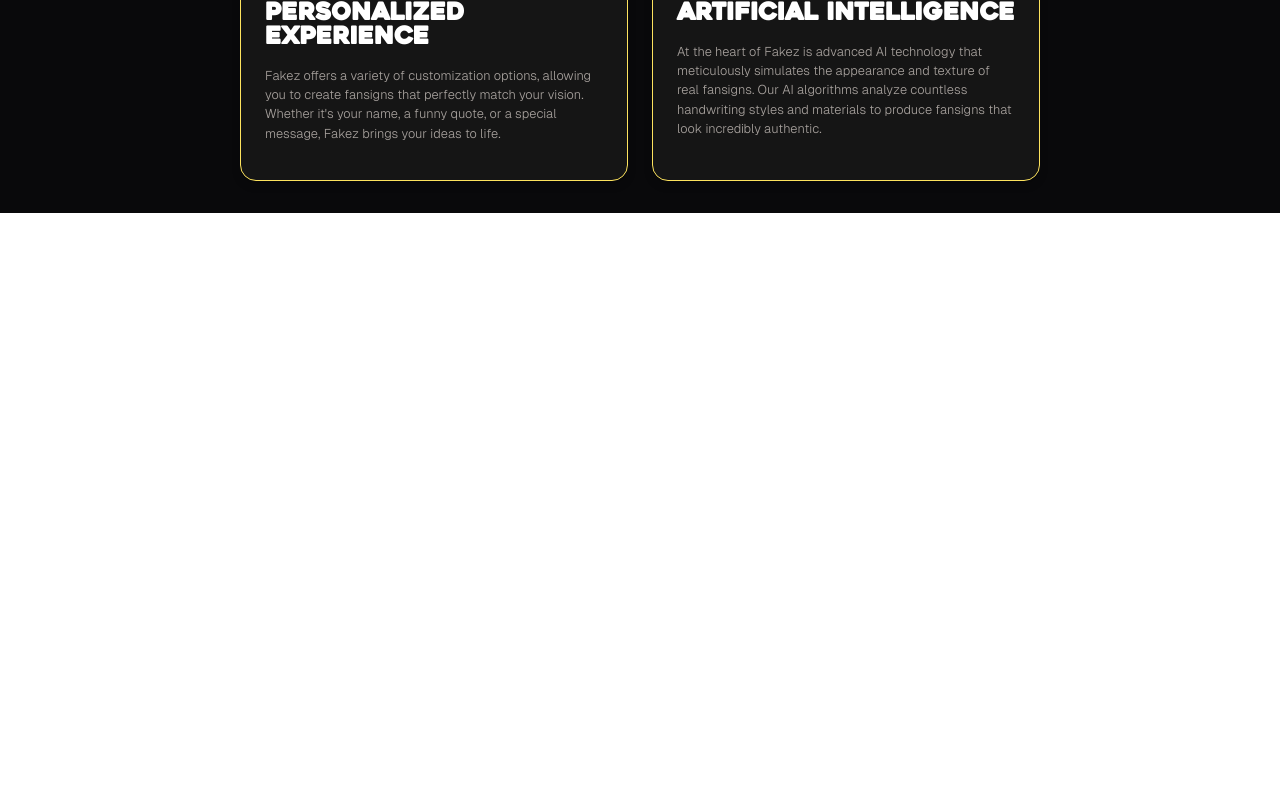
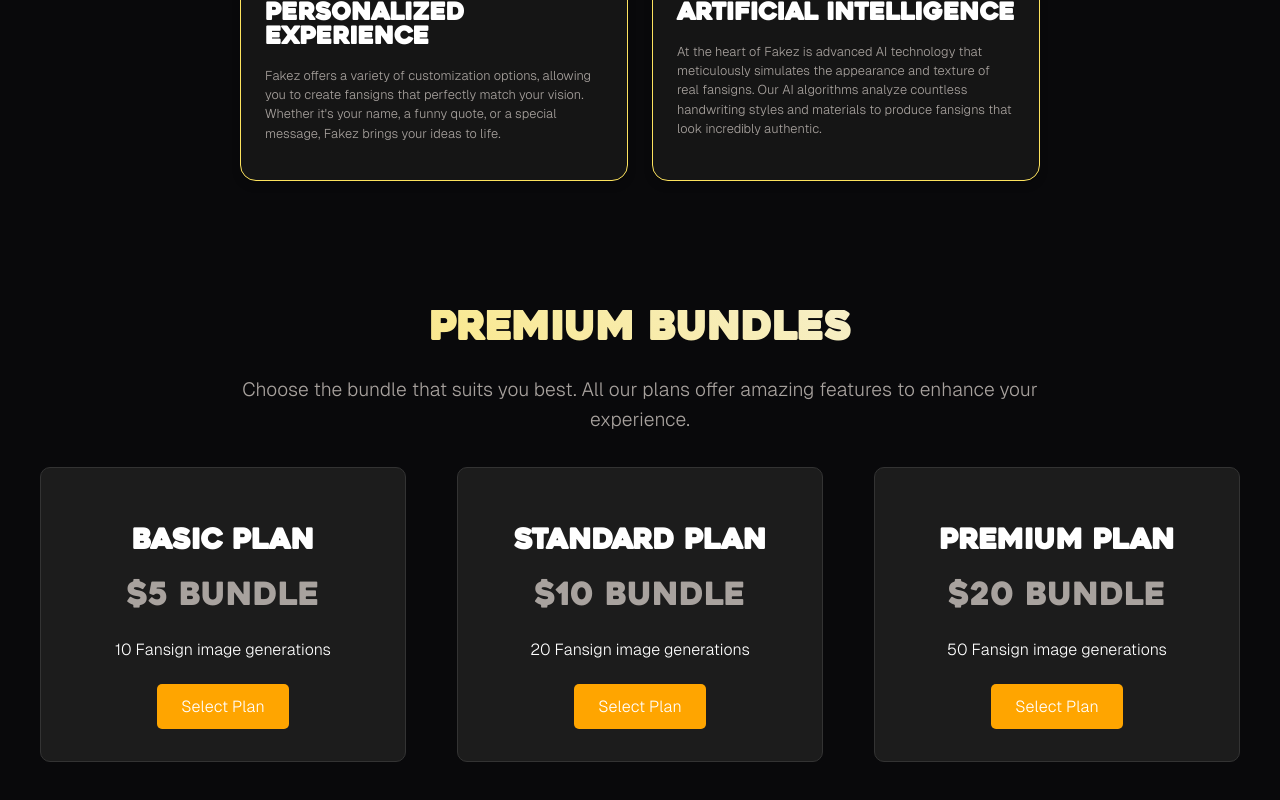
Before and after one commit to profsleezy/fakez, a React (Create React App) app: page / in a window 1280 px wide. Shown: the part 1274-2074 px from the top of the page. Before the commit the page ends 1487 px from the top, so only its background shows below. Built offline with nearby package versions, Linux system fonts and the light colour scheme.

Commit message:
"Added import and component for PricingSection"

```diff
--- a/src/App.js
+++ b/src/App.js
@@ -3,6 +3,7 @@
 import HeroSection from './components/HeroSection';
 import Header from "./components/Header";
 import About from "./components/AboutSection";
+import Pricing from "./components/PricingSection";
 
 function App() {
   return (
@@ -10,6 +11,7 @@
       <Header />
       <HeroSection />
       <About />
+      <Pricing />
     </div>
   );
 }
--- /dev/null
+++ b/src/components/PricingSection.css
@@ -0,0 +1,92 @@
+/* Pricing Section Styles */
+.pricing-section {
+    padding: 4rem 2rem;
+    background-color: #09090B;
+    color: #ffffff;
+    text-align: center;
+  }
+
+  .pricing-content {
+    max-width: 1200px;
+    margin: 0 auto;
+  }
+
+  .pricing-content h2 {
+    font-family: 'Heavitas', sans-serif;
+    font-size: 2.5rem;
+    margin-bottom: 1.5rem;
+    background: linear-gradient(45deg, #FDE35E, #F3F4F6);
+    -webkit-background-clip: text;
+    -webkit-text-fill-color: transparent;
+  }
+
+  .pricing-content p {
+    font-family: 'Geist', sans-serif;
+    font-size: 1.2rem;
+    line-height: 1.6;
+    color: #A8A29E;
+    margin-bottom: 2rem;
+    max-width: 800px;
+    margin-left: auto;
+    margin-right: auto;
+  }
+
+  .pricing-cards {
+    display: flex;
+    justify-content: space-between;
+    gap: 1.5rem;
+    flex-wrap: wrap; /* Ensure cards wrap on smaller screens */
+  }
+
+  .pricing-card {
+    background-color: #1c1c1c;
+    border-radius: 10px;
+    padding: 2rem;
+    color: white;
+    text-align: center;
+    flex: 1;
+    max-width: 300px;
+    border: 1px solid #333; /* Subtle border */
+    position: relative;
+    overflow: hidden;
+  }
+
+  .pricing-card h3 {
+    font-family: 'Heavitas', sans-serif;
+    margin-bottom: 1rem;
+    font-size: 1.75rem;
+  }
+
+  .pricing-card .price {
+    font-size: 2rem;
+    margin: 1rem 0;
+    font-family: 'Heavitas', sans-serif;
+  }
+
+  .pricing-card ul {
+    list-style: none;
+    padding: 0;
+    margin: 0;
+    font-family: 'Geist', sans-serif;
+  }
+
+  .pricing-card ul li {
+    margin: 0.5rem 0;
+  }
+
+  .btn {
+    background-color: #FFA500;
+    color: white;
+    border: none;
+    border-radius: 5px;
+    padding: 0.75rem 1.5rem;
+    cursor: pointer;
+    transition: background-color 0.3s ease;
+    font-family: 'Geist', sans-serif;
+    font-size: 1rem;
+    margin-top: 1rem;
+  }
+
+  .btn:hover {
+    background-color: #FF8C00;
+  }
--- /dev/null
+++ b/src/components/PricingSection.js
@@ -0,0 +1,41 @@
+import React from 'react';
+import './PricingSection.css'; // Import the CSS file
+
+const PricingSection = () => {
+  return (
+    <section className="pricing-section" id="pricing">
+      <div className="pricing-content">
+        <h2>Premium Bundles</h2>
+        <p>Choose the bundle that suits you best. All our plans offer amazing features to enhance your experience.</p>
+        <div className="pricing-cards">
+          <div className="pricing-card">
+            <h3>Basic Plan</h3>
+            <p className="price">$5 bundle</p>
+            <ul>
+              <li>10 Fansign image generations</li>
+            </ul>
+            <button className="btn">Select Plan</button>
+          </div>
+          <div className="pricing-card">
+            <h3>Standard Plan</h3>
+            <p className="price">$10 bundle</p>
+            <ul>
+            <li>20 Fansign image generations</li>
+            </ul>
+            <button className="btn">Select Plan</button>
+          </div>
+          <div className="pricing-card">
+            <h3>Premium Plan</h3>
+            <p className="price">$20 bundle</p>
+            <ul>
+            <li>50 Fansign image generations</li>
+            </ul>
+            <button className="btn">Select Plan</button>
+          </div>
+        </div>
+      </div>
+    </section>
+  );
+};
+
+export default PricingSection;
```
Also changed, not shown: src/components/CommunitySection.css (added, +67 -0 lines), src/components/CommunitySection.js (added, +50 -0 lines).
